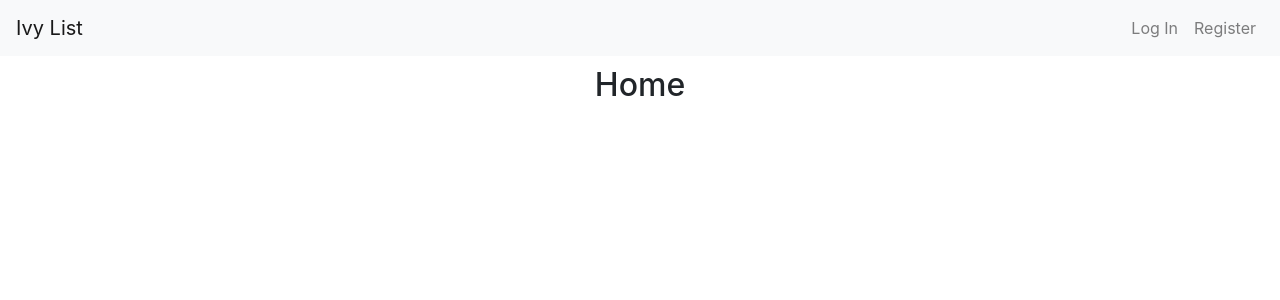
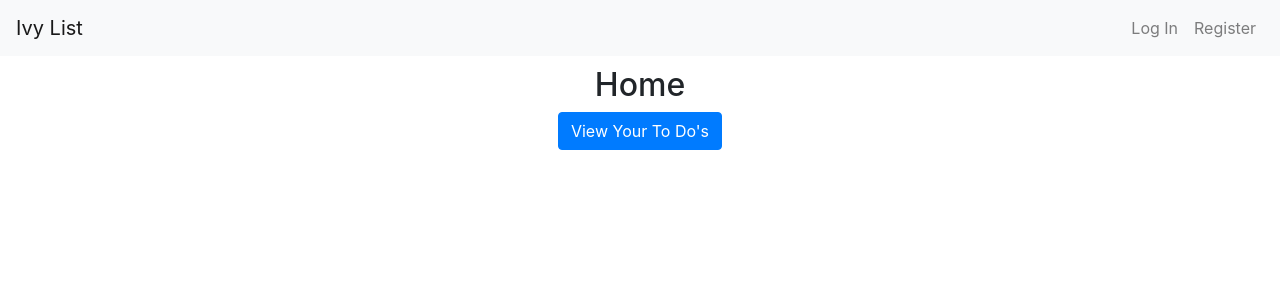
Before and after one commit to TobySuch/ivy-list, a Vue app in the folder frontend/: page / in a window 1280 px wide. Shown: the top 300 px of the page. Built offline with nearby package versions, Linux system fonts and the light colour scheme; no server answers.

Commit message:
Fix bug where logging in would freeze up vue

```diff
--- a/frontend/src/App.vue
+++ b/frontend/src/App.vue
@@ -3,8 +3,6 @@
     <nav class="navbar navbar-expand-lg navbar-light bg-light">
       <span class="navbar-brand point_cursor" @click="redirectToHome">Ivy List</span>
       <div v-if="loggedIn" class="navbar-nav ml-auto">
-        <span v-if="loggedIn & user != null & user.first_name != ''" class="navbar-text">Hello {{user.first_name}}!</span>
-        <span v-else class="navbar-text">Hello!</span>
         <span class="nav-link point_cursor" @click="logout">Log Out</span>
       </div>
       <div v-else class="navbar-nav ml-auto">
--- a/frontend/src/router.js
+++ b/frontend/src/router.js
@@ -9,6 +9,7 @@ import ToDoView from './views/ToDoView'
 
 Vue.use(Router)
 
+/*
 function guardRoute(to, from, next)
 {
   if(localStorage.getItem('time_set')) {
@@ -16,7 +17,7 @@ function guardRoute(to, from, next)
     return;
   }
   next('/login'); // go to '/login';
-}
+}*/
 
 let routes = [
   {
@@ -37,8 +38,8 @@ let routes = [
   {
     path: '/todo',
     name: 'To Do',
-    component: ToDoView,
-    beforeEnter: guardRoute
+    component: ToDoView/*,
+    beforeEnter: guardRoute*/
   }
 ]
 
--- a/frontend/src/views/HomeView.vue
+++ b/frontend/src/views/HomeView.vue
@@ -1,11 +1,18 @@
 <template>
-  <h2>Home</h2>
-
+  <div>
+    <h2>Home</h2>
+    <button class="btn btn-primary" @click="redirectToToDos">View Your To Do's</button>
+  </div>
 </template>
 
 <script>
 export default {
-  name: 'HomeView'
+  name: 'HomeView',
+  methods: {
+    redirectToToDos: function () {
+      this.$router.push('/todo');
+    }
+  }
 }
 </script>
 
```
